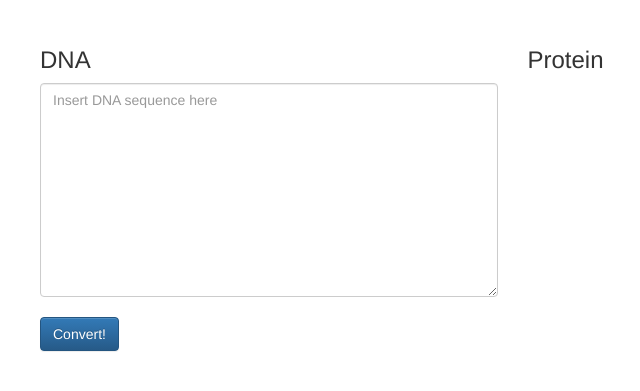
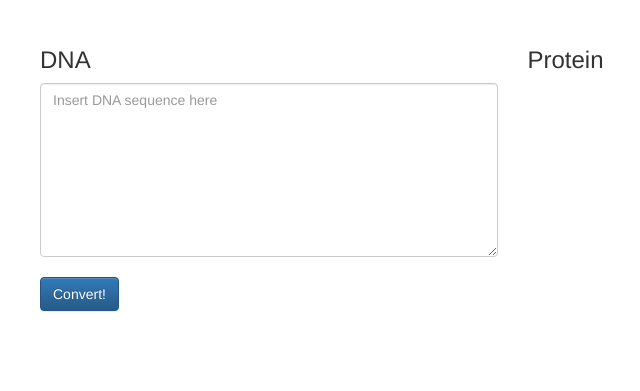
Before and after one commit to g3chench/central-dogma, a plain HTML site: page public/index.html in a window 1280 px wide. Shown: the part 63-454 px from the top of the page, without its empty margins (30-670 px from the left). Drawn offline with nearby package versions, Linux system fonts and the light colour scheme.

Commit message:
Updated README

```diff
--- a/public/index.html
+++ b/public/index.html
@@ -9,6 +9,7 @@
 
 	<title>DNA -> Protein</title>
 </head>
+
 <body>
 	<div class="container" ng-controller="bodyCtrl">
 		<h1>Convert DNA to Protein</h1>
@@ -17,7 +18,7 @@
 		<div class="row">
 			<div class="col-md-5">
 				<h3>DNA</h3>
-				<textarea class="form-control" rows="10" placeholder="Insert DNA sequence here" ng-model="entry.dna"></textarea>
+				<textarea class="form-control" rows="8" placeholder="Insert DNA sequence here" ng-model="entry.dna"></textarea>
 			</div>
 
 			<div class="col-md-5">
@@ -33,6 +34,21 @@
 			</div>
 		</div>
 
+		<!-- <hr>
+
+		<div class="row">
+			<div class="col-md-10">
+				<h3>Database</h3>
+				<p class="well"></p>
+			</div>
+		</div>
+
+		<div class="row">
+			<div class="col-md-10">
+				<button class="btn btn-primary">Refresh</button>
+			</div>
+		</div> -->
+
 	</div>
 
 	<script src="https://ajax.googleapis.com/ajax/libs/angularjs/1.3.15/angular.min.js"></script>
```
Also changed, not shown: README.md.
